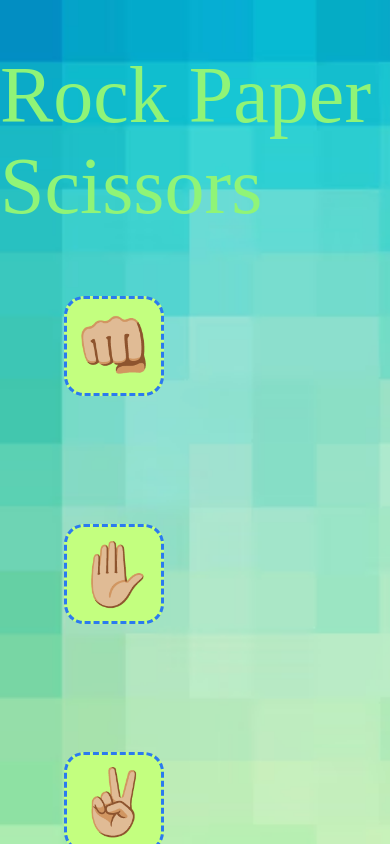
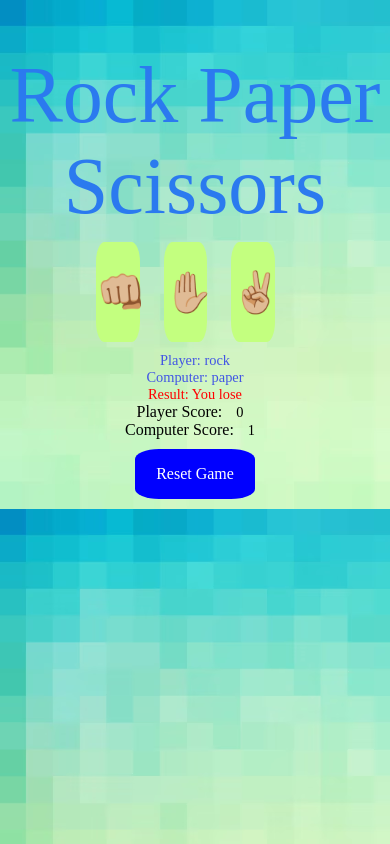
Before and after one commit to HumaiaraD/rock-paper-scissors, a plain HTML site: page index.html in a window 390 px wide. Both pictures are taken after a click on the button "👊🏼". Shown: the top 844 px of the page. Drawn offline with Linux system fonts and the light colour scheme; a web font is replaced by a local one.

Commit message:
Finished product

```diff
--- a/index.html
+++ b/index.html
@@ -19,6 +19,16 @@
     <div class="cd" id="cd">Computer: </div>
     <div class="result" id="result">Result: </div>
 
+    <div class="scoreDisplay">Player Score:
+        <span id="playerScoreDisplay">0</span>
+    </div>
+
+    <div class="scoreDisplay">Computer Score:
+        <span id="computerScoreDisplay">0</span>
+    </div>
+
+    <button class="reset-btn" id="reset" onclick="resetGame()">Reset Game</button>
+
     <script src="script.js"></script>
 </body>
 </html>
--- a/script.js
+++ b/script.js
@@ -2,6 +2,11 @@ const choices = ["rock", "paper", "scissors"];
 const playerDisplay = document.getElementById("pd");
 const computerDisplay = document.getElementById("cd");
 const result = document.getElementById("result");
+const playerScoreDisplay = document.getElementById("playerScoreDisplay");
+const computerScoreDisplay = document.getElementById("computerScoreDisplay");
+const resetBtn = document.getElementById('reset');
+let playerScore = 0;
+let computerScore =0;
 
 function playGame(playerChoice){
 
@@ -9,7 +14,8 @@ function playGame(playerChoice){
     let gameResult = "";
 
     if (playerChoice === computerChoice){
-        gameResult = "It's a TIE!"
+        gameResult = "It's a TIE!";
+        result.style.color = "rgb(66, 85, 228)";
     }
     else {
         switch(playerChoice){
@@ -29,4 +35,28 @@ function playGame(playerChoice){
     computerDisplay.textContent = `Computer: ${computerChoice}`;
     result.textContent = `Result: ${gameResult}`;
 
+    switch(gameResult){
+        case "You WIN!":
+            result.style.color = "green";
+            playerScore++;
+            playerScoreDisplay.textContent = playerScore;
+            break;
+        case "You lose":
+            result.style.color = "red";
+            computerScore++;
+            computerScoreDisplay.textContent = computerScore;
+            break;
+    }
+
 }
+
+function resetGame() {
+    playerScore = 0;
+    computerScore = 0;
+    playerScoreDisplay.textContent = "0";
+    computerScoreDisplay.textContent = "0";
+    playerDisplay.textContent = "Player: ";
+    computerDisplay.textContent = "Computer: ";
+    result.textContent = "Result:";
+    result.style.color = "rgb(66, 85, 228)";
+}
--- a/style.css
+++ b/style.css
@@ -44,3 +44,39 @@ button {
     font-size: 5rem;
     color: rgb(66, 85, 228);
 }
+.reset-btn {
+    font-size: medium;
+    width: 120px;
+    height: 50px;
+    border: none;
+    color: white;
+    font-family: "Bitcoin Grid Double";
+    background-color: blue;
+}
+
+@media (max-width: 600px) {
+  body {
+    background-size: cover;
+    background-repeat: repeat;
+  }
+
+  h1 {
+    text-align: center;
+    color: rgb(43, 122, 239);
+  }
+  button {
+    font-size: 2.5rem;
+    width: 20%;
+    margin: 10px;
+    border: none;
+  }
+
+  #playerScoreDisplay,
+  #computerScoreDisplay,
+  #pd,
+  #cd,
+  #result {
+    font-size: 0.9rem;
+    margin: auto 10px;
+  }
+}
```
